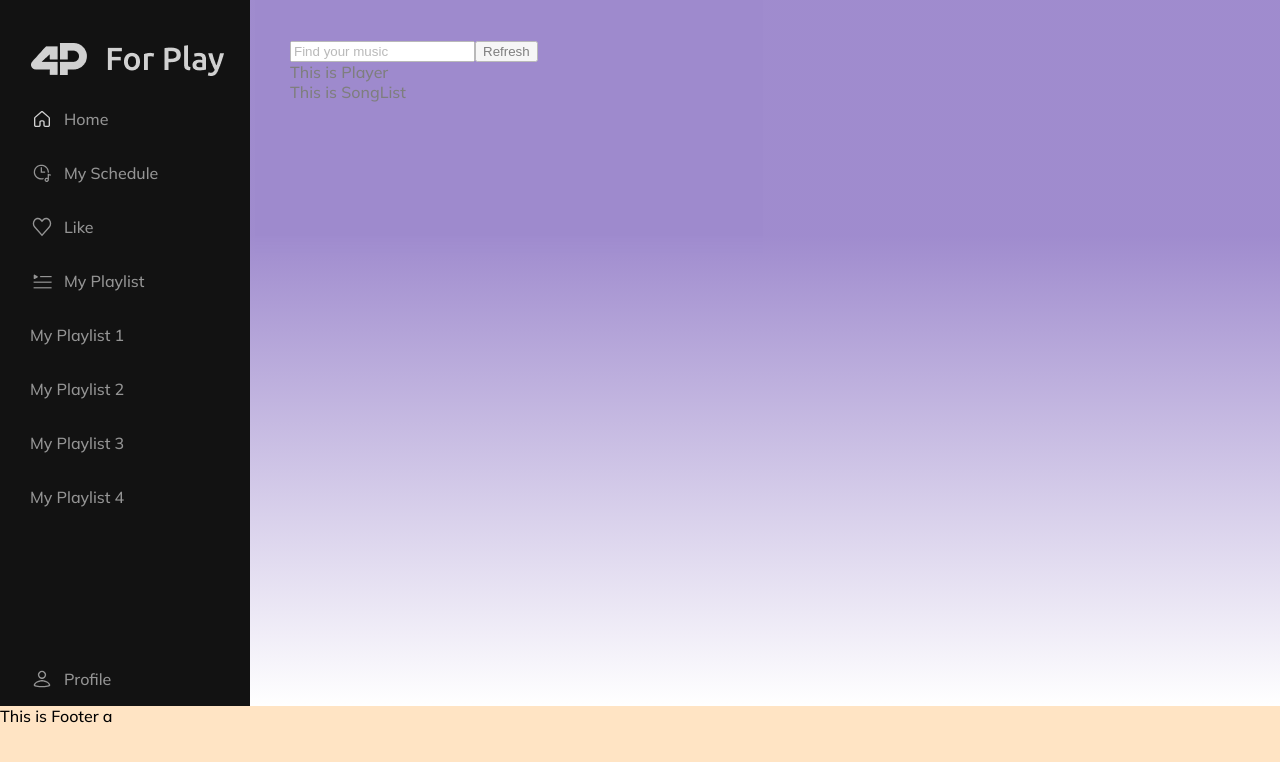
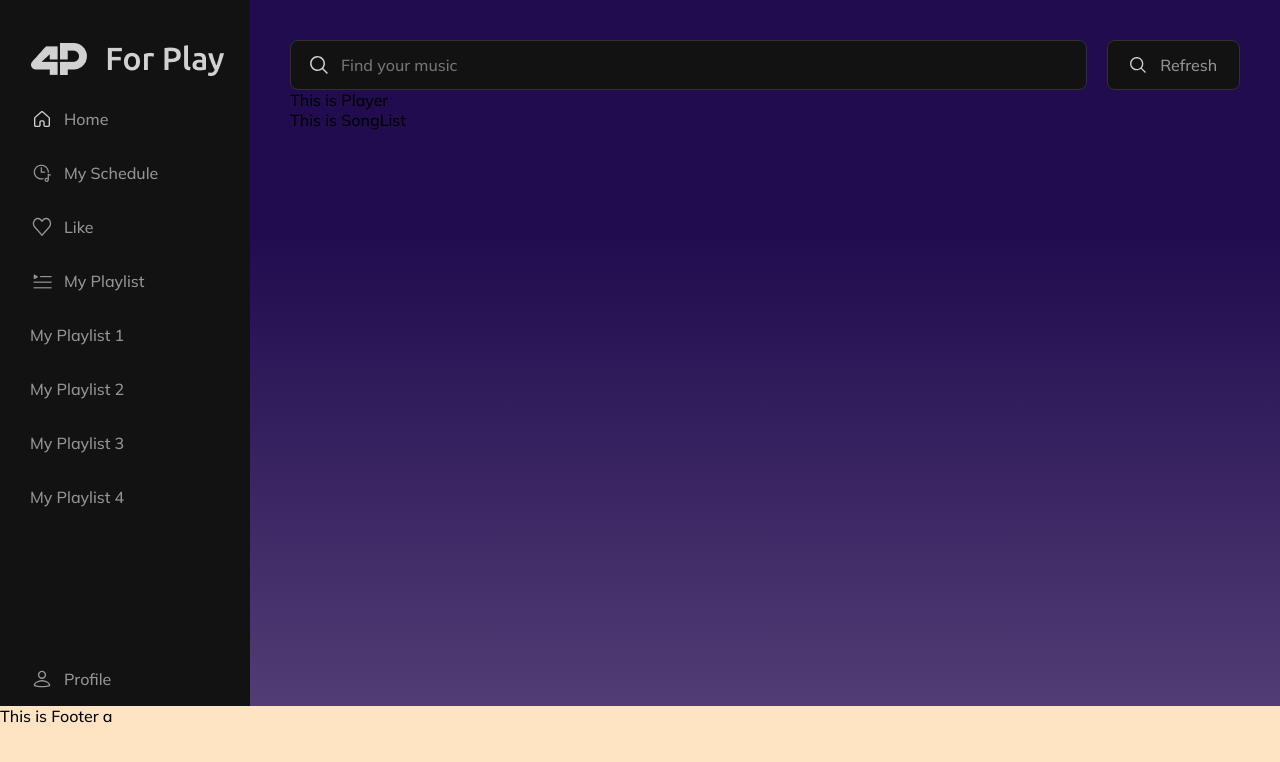
Before and after one commit to gautamrudani/4Play, a React (Create React App) app: page / in a window 1280 px wide. Shown: the top 762 px of the page. Built offline with nearby package versions, Linux system fonts and the light colour scheme.

Commit message:
add search baar

```diff
--- a/src/component/maincontainer/SearchBar.jsx
+++ b/src/component/maincontainer/SearchBar.jsx
@@ -1,14 +1,20 @@
 import React from 'react';
 
 import styles from '../maincontainer/searchbar.module.scss';
+import Search from '../../assets/images/search.svg';
+import Refresh from '../../assets/images/Refresh.svg';
 
 const SearchBar = () =>{
     return (
 
             <div className={styles.searchbar}>
-                    <div className={styles}></div>
-                    <input type="text" placeholder='Find your music' />
-                    <button>Refresh</button>
+                    <div className={styles.searchInput}>
+                        <img src={Search} alt="" />
+                        <input type="text" placeholder='Find your music' />
+                    </div>
+                    <div className={styles.refreshbox}>
+                        <button><img src={Search} alt="" /> Refresh</button>
+                    </div>
             </div>
 
     ) ;
--- a/src/component/maincontainer/maincontainer.module.scss
+++ b/src/component/maincontainer/maincontainer.module.scss
@@ -1,9 +1,6 @@
 .maincontainer{
     flex:1;
-    // width: calc(100% - 250px);
     height: calc(100vh - 94px);
-    // background-color: black;
     padding: 40px 40px 0 40px;
-    opacity: 0.5;
-    background-image: linear-gradient(180deg, #40189D 33.33%, rgba(163, 120, 233, 0.00) 100%);
+    background: linear-gradient(180deg, #40189D80 33.33%, rgba(163, 120, 233, 0.5) 100%), black;
 }
--- a/src/component/maincontainer/searchbar.module.scss
+++ b/src/component/maincontainer/searchbar.module.scss
@@ -1,5 +1,58 @@
 @import "../../assets/css/variables";
 
 .searchbar{
+  display: flex;
+  flex-direction: row;
 
+
+  .searchInput{
+    flex: 6;
+    margin-right: 20px;
+    position: relative;
+    img{
+      position: absolute;
+      left: 20px;
+      top: 16px;
+      width: 18px;
+      height: 18px;
+    }
+    input{
+      width: 100%;
+      height: 50px;
+      background-color: $SecondaryBgColor;
+      color: $White_Tertiary;
+      border-radius: 8px;
+      border: 1px solid var(--stroke-color, #313131);
+      padding: 14px 20px;
+      padding-left: 50px;
+      font-family: "Mulish", sans-serif;
+      font-size: 16px;
+      line-height: 20px;
+      font-style: normal;
+      font-weight: 500;
+    }
+  }
+
+  .refreshbox{
+    flex: 1;
+    img{
+      width: 16px;
+      height: 16px;
+      margin-right: 10px;
+      margin-bottom: -2px;
+    }
+    button{
+      width: 100%;
+      height: 50px;
+      background-color: $SecondaryBgColor;
+      color: $White_Tertiary;
+      border-radius: 8px;
+      border: 1px solid var(--stroke-color, #313131);
+      font-family: "Mulish", sans-serif;
+      font-size: 16px;
+      line-height: 16px;
+      font-style: normal;
+      font-weight: 500;
+    }
+  }
 }
```
Also changed, not shown: src/assets/images/Refresh.svg (added), src/assets/images/search.svg (added).
